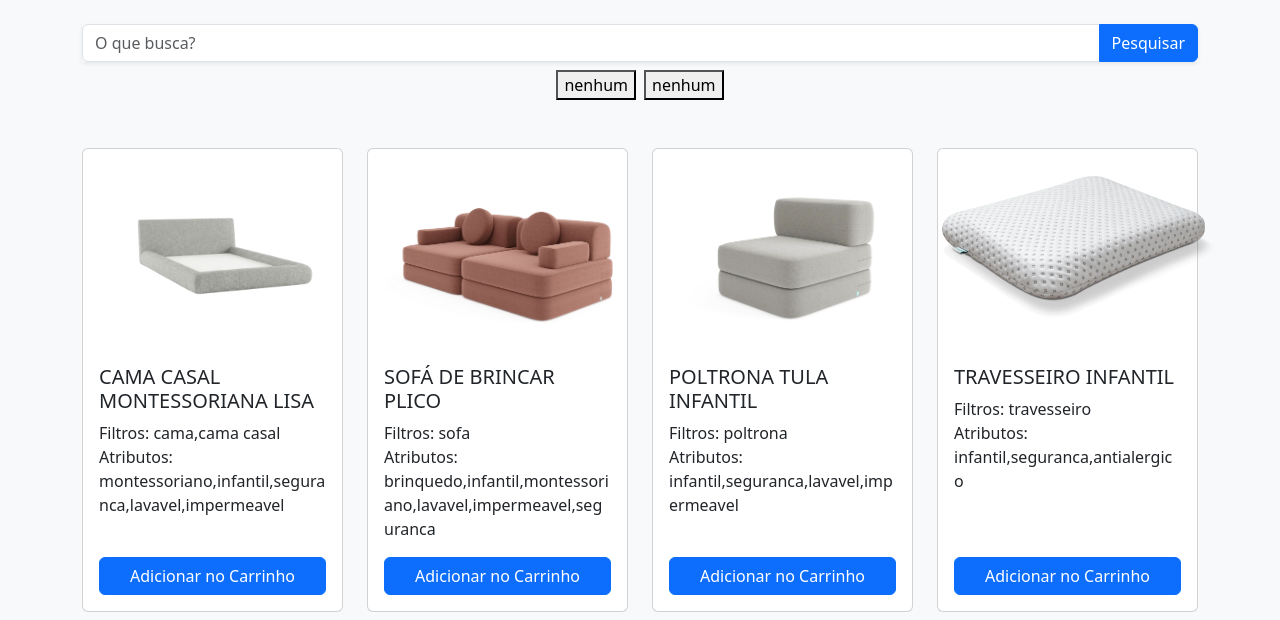
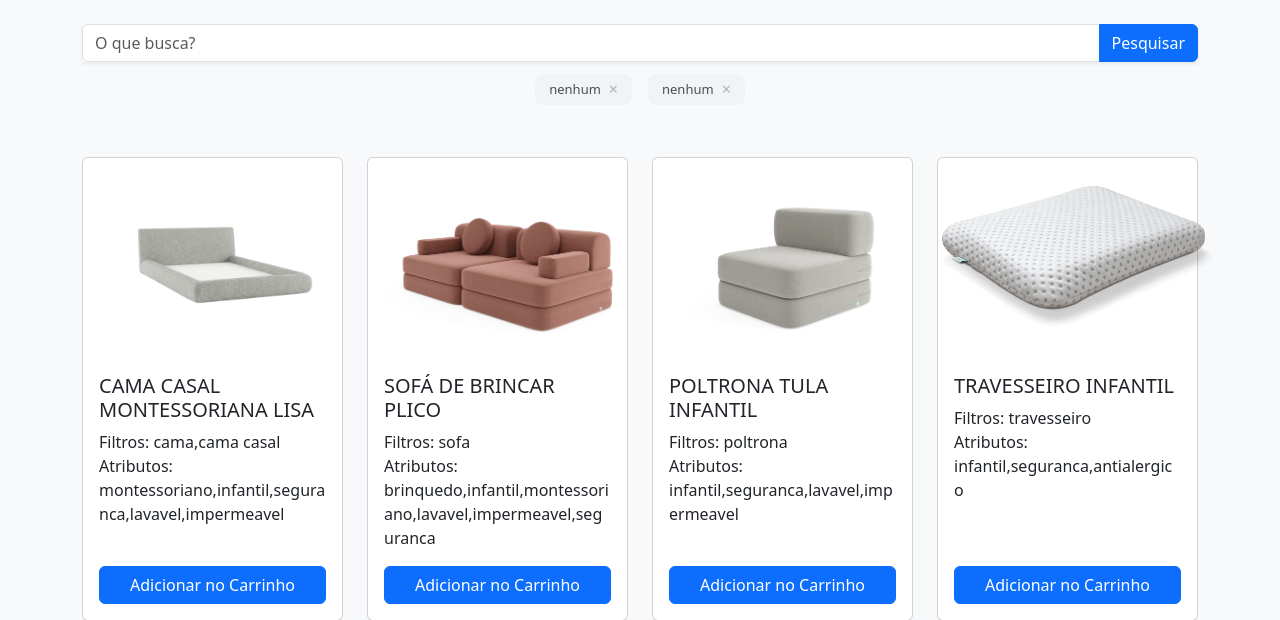
Before and after one commit to PedroGoulartbranco/Site-de-feira-integrado-com-IA, a Flask app: page / in a window 1280 px wide. Shown: the part 114-734 px from the top of the page. Run offline with Flask 3, Linux system fonts and the light colour scheme.

Commit message:
arrumando o estilo dos botoes (feito com gemini o estilo)

```diff
--- a/static/css/catalogo.css
+++ b/static/css/catalogo.css
@@ -23,3 +23,37 @@ body {
 h1 {
     text-align: center;
 }
+
+.botao-filtro {
+    display: inline-flex;
+    align-items: center;
+    background-color: #f1f3f5;
+    color: #495057;
+    border: none;
+    padding: 6px 14px;
+    border-radius: 8px;
+    font-size: 13px;
+    font-weight: 400;
+    cursor: pointer;
+    transition: background-color 0.2s ease;
+    margin: 4px;
+}
+
+.botao-filtro:hover {
+    background-color: #e9ecef;
+    color: #212529;
+}
+
+/* O "X" mais discreto */
+.botao-filtro::after {
+    content: "×";
+    margin-left: 8px;
+    font-size: 16px;
+    line-height: 1;
+    opacity: 0.4;
+}
+
+.botao-filtro:hover::after {
+    opacity: 1;
+    color: #dc3545;
+}
--- a/static/js/script.js
+++ b/static/js/script.js
@@ -37,12 +37,12 @@ function atualizar_filtro(filtros, atributos) {
   div_mostrar_filtros.innerHTML = ``
   filtros.forEach(filtro => {
         div_mostrar_filtros.innerHTML += `
-            <button type="button" class="btn-close-custom" onclick="remover('${filtro}')">${filtro}</button>
+            <button type="button" class="botao-filtro" onclick="remover('${filtro}')">${filtro}</button>
         `
   });
   atributos.forEach(atributo => {
     div_mostrar_filtros.innerHTML += `
-            <button type="button" class="btn-close-custom" onclick="remover('${atributo}')">${atributo}</button>
+            <button type="button" class="botao-filtro"" onclick="remover('${atributo}')">${atributo}</button>
     `
   })
 }
```
